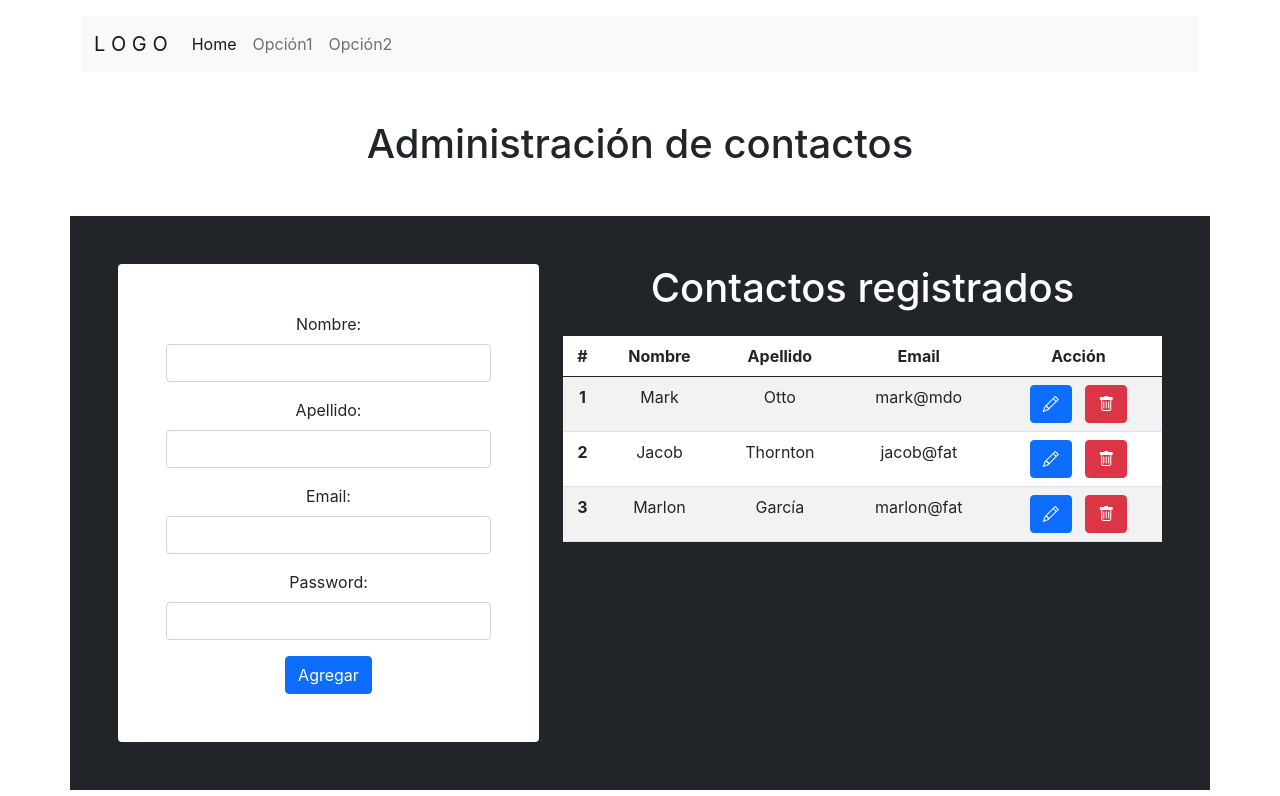
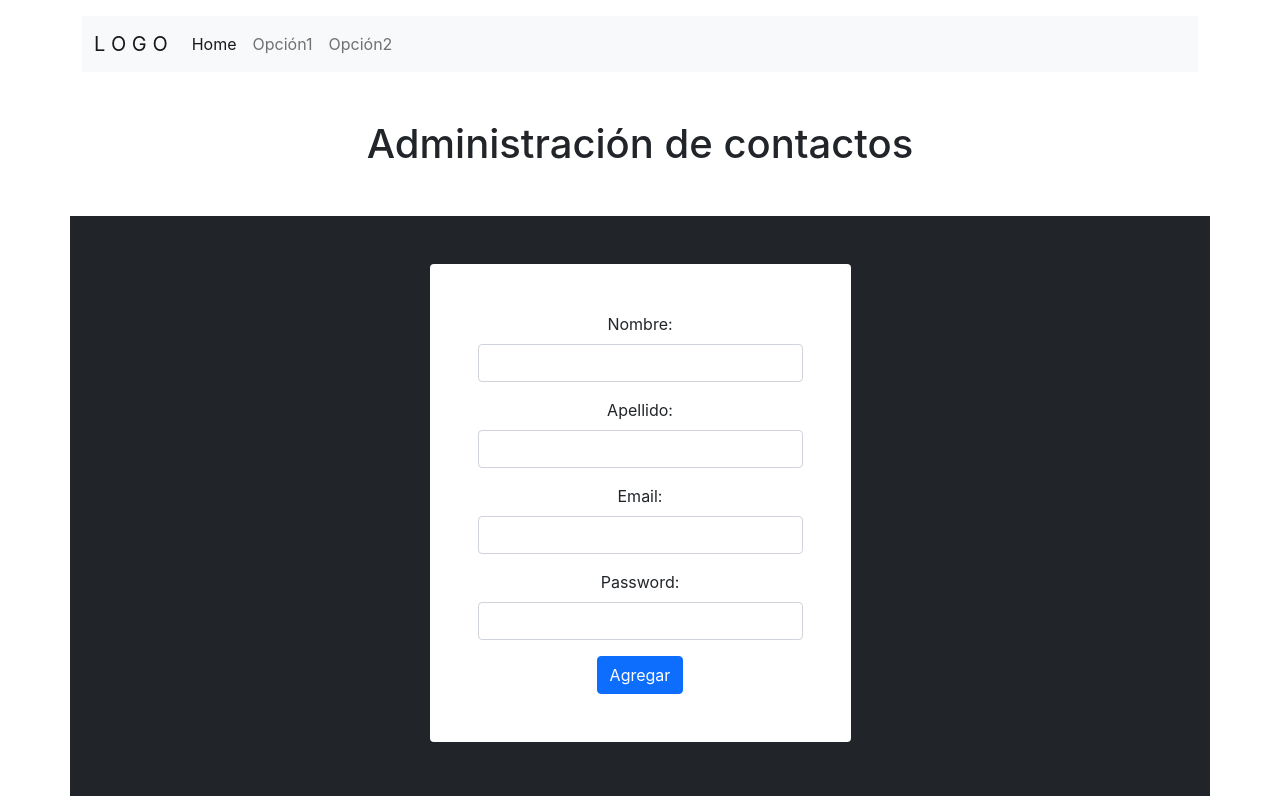
Before and after one commit to clasesucatmarlon/Contactos-App, a React (Create React App) app: page / in a window 1280 px wide. Shown: the top 796 px of the page. Built offline with nearby package versions, Linux system fonts and the light colour scheme.

Commit message:
Componente de listar actualizado y funcionando

```diff
--- a/src/app/components/body/Body.js
+++ b/src/app/components/body/Body.js
@@ -1,17 +1,22 @@
-import React from "react";
+import React, { useState } from "react";
 import Formulario from "../formulario/Formulario";
 import Tabla from "../tabla/Tabla";
 
 function Body() {
+
+  const initialContacts = JSON.parse(localStorage.getItem('contacts'));
+
+  const [contacts, setContacts] = useState(initialContacts)
+
   return (
     <div className="container bg-dark p-5">
-      <div className="row">
-        <div className="col-12 col-lg-5">
-          <Formulario />
+      <div className="row justify-content-center">
+        <div className="col-12 col-lg-5 pb-5">
+          <Formulario setContacts={ setContacts }/>
         </div>
-        <div className="col-12 col-lg-7">
+        <div className="col-12 col-lg-12">
           <h1 className="text-white mb-4">Contactos registrados</h1>
-          <Tabla />
+          <Tabla contacts={ contacts }/>
         </div>
       </div>
     </div>
--- a/src/app/components/formulario/Formulario.js
+++ b/src/app/components/formulario/Formulario.js
@@ -3,7 +3,7 @@ import {v4 as uuid} from 'uuid';
 
 import "./formulario.css";
 
-function Formulario() {
+function Formulario( { setContacts } ) {
 
 const handleSubmit = (event) => {
     event.preventDefault();
@@ -19,10 +19,10 @@ const handleSubmit = (event) => {
     contact.id = uuid();
 
     contacts.push(contact);
+    setContacts(contacts);
 
     localStorage.setItem("contacts", JSON.stringify(contacts));
 
-    console.log(event)
     event.target.reset();
 
 };
@@ -30,19 +30,19 @@ const handleSubmit = (event) => {
 return (
 <form method="POST" className="bg-white rounded p-5" onSubmit={ handleSubmit }>
     <div className="mb-3">
-        <label for="name" className="form-label">Nombre:</label>
+        <label htmlFor="name" className="form-label">Nombre:</label>
         <input type="text" name="name" className="form-control" id="nombre" />
     </div>
     <div className="mb-3">
-        <label for="last" className="form-label">Apellido:</label>
-        <input type="text" name="" className="form-control" id="nombre" />
+        <label htmlFor="last" className="form-label">Apellido:</label>
+        <input type="text" name="last" className="form-control" id="nombre" />
     </div>
     <div className="mb-3">
-        <label for="email" className="form-label">Email:</label>
+        <label htmlFor="email" className="form-label">Email:</label>
         <input type="email" name="email" className="form-control" id="email" />
     </div>
     <div className="mb-3">
-        <label for="password" className="form-label">Password:</label>
+        <label htmlFor="password" className="form-label">Password:</label>
         <input type="password" name="password" className="form-control" id="password" />
     </div>
 
--- a/src/app/components/tabla/Tabla.js
+++ b/src/app/components/tabla/Tabla.js
@@ -1,19 +1,41 @@
 import React from 'react'
 
-function Tabla() {
+import './tabla.css'
+
+function Tabla( { contacts } ) {
 return (
 <table className="table table-striped bg-white p-4">
     <thead>
         <tr>
-            <th scope="col">#</th>
-            <th scope="col">Nombre</th>
-            <th scope="col">Apellido</th>
-            <th scope="col">Email</th>
+            <th className="headTable">#</th>
+            <th className="headTable cellTable">Nombre</th>
+            <th className="headTable cellTable">Apellido</th>
+            <th className="headTable cellTable">Email</th>
             <th scope="col">Acción</th>
         </tr>
     </thead>
     <tbody>
-        <tr>
+
+        {
+            contacts?.map( (contact, index) => (
+                <tr>
+                    <td >{ index + 1 }</td>
+                    <td className="cellTable">{ contact.name }</td>
+                    <td className="cellTable">{ contact.last }</td>
+                    <td className="cellTable">{ contact.email }</td>
+                    <td>
+                        <button type="button" className="btn btn-primary">
+                            <i className="bi bi-pencil"></i>
+                        </button>
+                        &nbsp;&nbsp;&nbsp;
+                        <button type="button" className="btn btn-danger">
+                            <i className="bi bi-trash"></i>
+                        </button>
+                    </td>
+                </tr>
+            ))
+        }
+{/*         <tr>
             <th scope="row">1</th>
             <td>Mark</td>
             <td>Otto</td>
@@ -56,7 +78,7 @@ return (
                     <i className="bi bi-trash"></i>
                 </button>
             </td>
-        </tr>
+        </tr> */}
 
 
 
--- a/src/app/components/tabla/tabla.css
+++ b/src/app/components/tabla/tabla.css
@@ -0,0 +1,10 @@
+.cellTable {
+    text-align: left;
+    font-size: .9rem;
+    justify-content: center;
+    align-items: center;
+}
+
+.headTable {
+    font-size: .9rem;
+}
```
